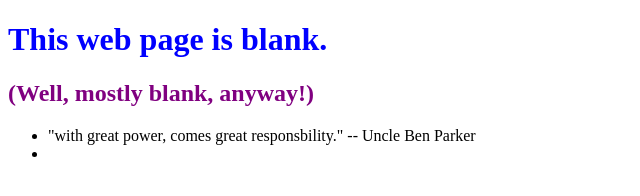
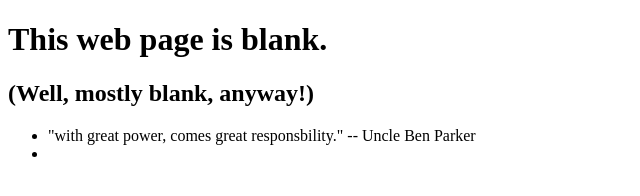
Before and after one commit to mrericfung/omain_openSAP_repo, a plain HTML site: page index.html in a window 1280 px wide. Shown: the whole page, without its empty margins (0-640 px from the left). Drawn offline with Linux system fonts and the light colour scheme.

Commit message:
remove styles from both headers

```diff
--- a/index.html
+++ b/index.html
@@ -6,8 +6,8 @@
 		<LINK href="styles.css" rel="stylesheet" type="text/css">
 	</head>
 	<body>
-		<h1 style="color:blue">This web page is blank.</h1>
-		<h2 style="color:Purple">(Well, mostly blank, anyway!)</h2>
+		<h1>This web page is blank.</h1>
+		<h2>(Well, mostly blank, anyway!)</h2>
 		<ul>
 			<li>"with great power, comes great responsbility." -- Uncle Ben Parker</li>
 			<li></li>
```
